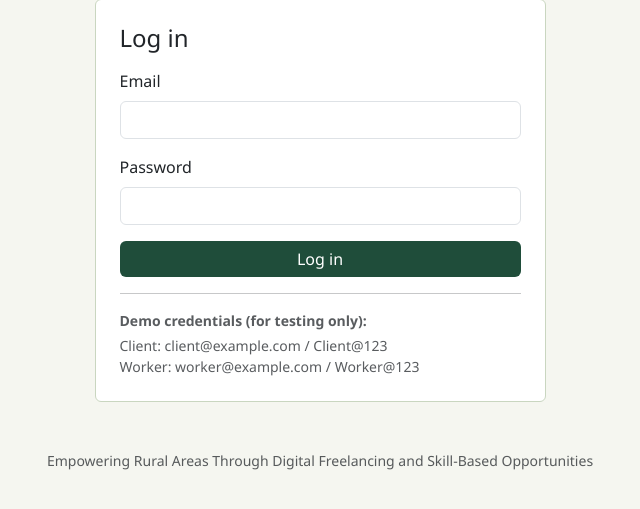
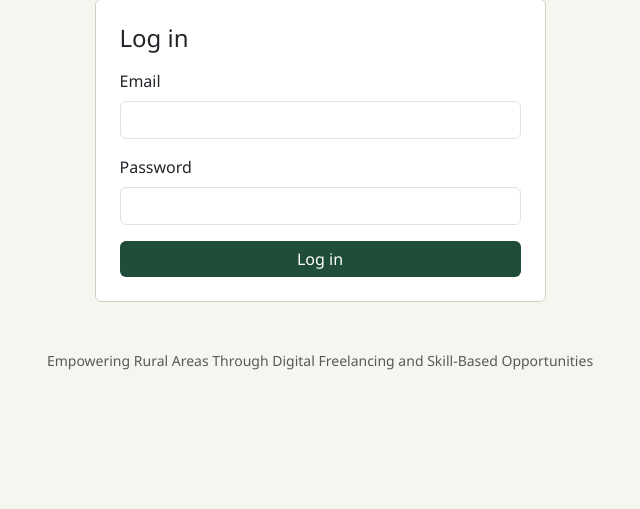
Before and after one commit to AishwaryaH4/Rural-Freelancing-Platform, a Flask app: page /login in a window 1280 px wide. Shown: the part 81-590 px from the top of the page, without its empty margins (320-960 px from the left). Run offline with Flask 3, Linux system fonts and the light colour scheme; parts of the project's set-up code (start-up, migrations or seed data) failed here and were passed over.

Commit message:
Remove demo credentials from login page

```diff
--- a/templates/login.html
+++ b/templates/login.html
@@ -10,7 +10,6 @@
   <div class="mb-3"><label class="form-label">{{ t('login.password') }}</label><input type="password" name="password" class="form-control" required></div>
   <button class="btn btn-field w-100">{{ t('nav.login') }}</button>
 </form>
-<hr><p class="small text-muted mb-1"><strong>Demo credentials (for testing only):</strong></p>
-<p class="small text-muted mb-0">Client: client@example.com / Client@123<br>Worker: worker@example.com / Worker@123</p>
+
 </div></div></div></div>
 {% endblock %}
```
